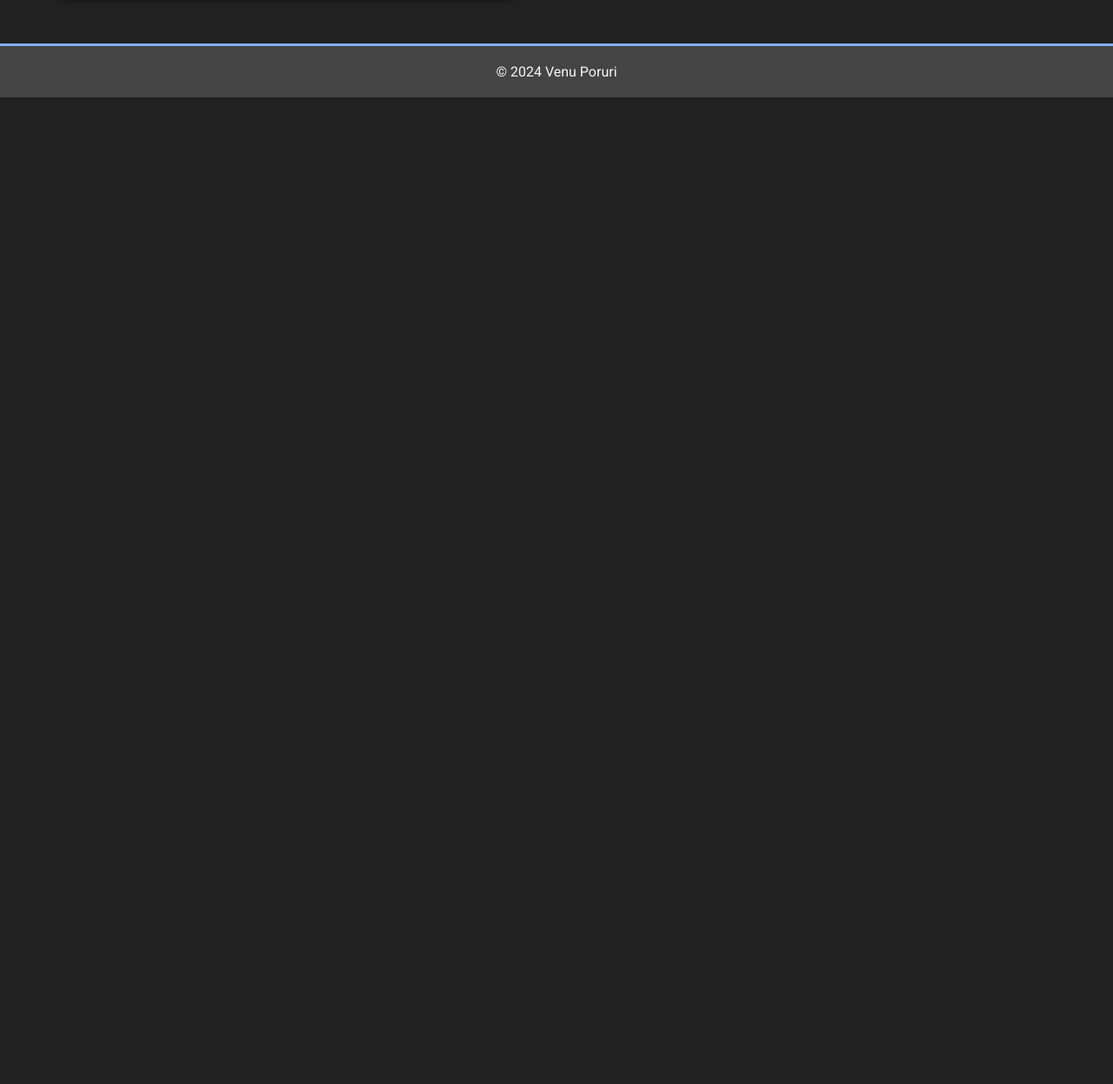
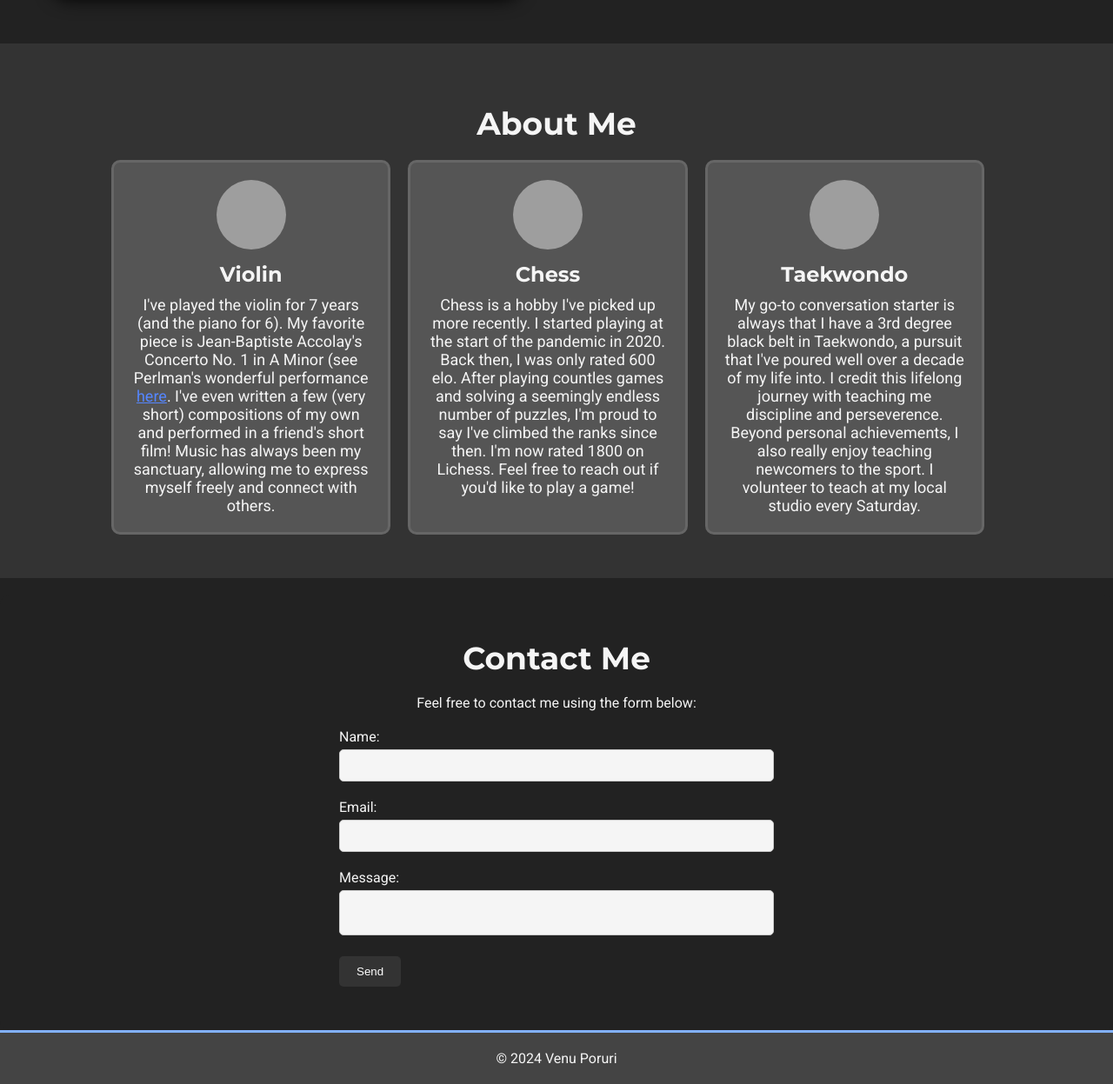
Before and after one commit to vmporuri/personal-website, a plain HTML site: page index.html in a window 1280 px wide. Shown: the part 879-2126 px from the top of the page at 87% size. Before the commit the page ends 991 px from the top, so only its background shows below. Drawn offline with Linux system fonts and the light colour scheme; grey boxes are pictures that could not be loaded.

Commit message:
feat: add 'about me' and 'contact me' sections

```diff
--- a/index.html
+++ b/index.html
@@ -3,7 +3,8 @@
   <head>
     <meta charset="UTF-8" />
     <meta name="viewport" content="width=device-width, initial-scale=1.0" />
-    <title>Venu Poruri</title>
+    <meta name="description" content="Venu Poruri's personal website." />
+    <title>Home | Venu Poruri</title>
     <link rel="stylesheet" href="style.css" />
     <link
       href="https://fonts.googleapis.com/css2?family=Lato:wght@400;700&family=Montserrat:wght@400;700&family=Roboto:wght@400;700&display=swap"
@@ -15,6 +16,7 @@
       href="https://cdnjs.cloudflare.com/ajax/libs/font-awesome/5.15.4/css/all.min.css"
     />
   </head>
+
   <body>
     <header class="header">
       <nav class="sticky-nav">
@@ -37,10 +39,10 @@
             <h1>Hi, I'm Venu Poruri!</h1>
             <p>
               Hello there! My name is Venu Poruri. I'm a junior studying
-              Mathematics and Computer Science and UC Berkeley. I'm very
+              Mathematics and Computer Science at UC Berkeley. I'm very
               interested in software engineering, data science, machine
-              learning, and computer security. Keep scrolling to learn more
-              about me!
+              learning, and cybersecurity. Keep scrolling to learn more about
+              me!
             </p>
 
             <div class="social-icons">
@@ -59,6 +61,80 @@
       </div>
     </section>
 
+    <section class="about-section">
+      <div class="about-header">
+        <h1>About Me</h1>
+      </div>
+      <div class="about-columns">
+        <div class="about-item">
+          <img
+            src="https://www.svgrepo.com/show/240557/violin.svg"
+            alt="Violin Image"
+          />
+          <h2>Violin</h2>
+          <p>
+            I've played the violin for 7 years (and the piano for 6). My
+            favorite piece is Jean-Baptiste Accolay's Concerto No. 1 in A Minor
+            (see Perlman's wonderful performance
+            <a href="https://www.youtube.com/watch?v=ggMPSbSyynY">here</a>. I've
+            even written a few (very short) compositions of my own and performed
+            in a friend's short film! Music has always been my sanctuary,
+            allowing me to express myself freely and connect with others.
+          </p>
+        </div>
+        <div class="about-item">
+          <img
+            src="https://www.svgrepo.com/show/499965/chess.svg"
+            alt="Chess Image"
+          />
+          <h2>Chess</h2>
+          <p>
+            Chess is a hobby I've picked up more recently. I started playing at
+            the start of the pandemic in 2020. Back then, I was only rated 600
+            elo. After playing countles games and solving a seemingly endless
+            number of puzzles, I'm proud to say I've climbed the ranks since
+            then. I'm now rated 1800 on Lichess. Feel free to reach out if you'd
+            like to play a game!
+          </p>
+        </div>
+        <div class="about-item">
+          <img
+            src="https://www.svgrepo.com/show/406565/martial-arts-uniform.svg"
+            alt="Taekwondo Image"
+          />
+          <h2>Taekwondo</h2>
+          <p>
+            My go-to conversation starter is always that I have a 3rd degree
+            black belt in Taekwondo, a pursuit that I've poured well over a
+            decade of my life into. I credit this lifelong journey with teaching
+            me discipline and perseverence. Beyond personal achievements, I also
+            really enjoy teaching newcomers to the sport. I volunteer to teach
+            at my local studio every Saturday.
+          </p>
+        </div>
+      </div>
+    </section>
+
+    <section class="contact-section">
+      <h1>Contact Me</h1>
+      <p>Feel free to contact me using the form below:</p>
+      <form action="#" method="POST">
+        <div class="form-group">
+          <label for="name">Name:</label>
+          <input type="text" id="name" name="name" required />
+        </div>
+        <div class="form-group">
+          <label for="email">Email:</label>
+          <input type="email" id="email" name="email" required />
+        </div>
+        <div class="form-group">
+          <label for="message">Message:</label>
+          <textarea id="message" name="message" required></textarea>
+        </div>
+        <button type="submit">Send</button>
+      </form>
+    </section>
+
     <footer class="footer">
       <div class="container">
         <p>&copy; 2024 Venu Poruri</p>
--- a/style.css
+++ b/style.css
@@ -24,18 +24,18 @@ body {
 }
 
 /* Nav bar */
-.sticky-nav ul {
+nav.sticky-nav ul {
   list-style: none;
   display: flex;
   justify-content: flex-start;
 }
 
-.sticky-nav ul li {
+nav.sticky-nav ul li {
   display: inline;
   margin: 0 10px;
 }
 
-.sticky-nav ul li a {
+nav.sticky-nav ul li a {
   font-family: "Lato", sans-serif;
   color: #f5f5f5;
   text-decoration: none;
@@ -43,13 +43,19 @@ body {
   border-radius: 5px;
 }
 
-.sticky-nav ul li a:hover {
+nav.sticky-nav ul li a:hover {
   background-color: #5586ff;
 }
 
 /* Intro section styling */
 .intro-section {
+  display: flex;
+  flex-direction: column;
+  align-items: center;
+  justify-content: center;
   padding: 50px 0;
+  margin-top: auto;
+  margin-bottom: auto;
   text-align: center;
 }
 
@@ -74,7 +80,7 @@ body {
   background-color: #444;
   border-radius: 20px;
   overflow: hidden;
-  box-shadow: 0 0 10px rgba(0, 0, 0, 0.5);
+  box-shadow: 0 0 20px rgba(0, 0, 0, 0.9);
   margin: 0;
   padding: 0;
 }
@@ -117,6 +123,127 @@ body {
   color: #5586ff;
 }
 
+/***** About me styling *****/
+.about-section {
+  display: flex;
+  flex-direction: column;
+  align-items: center;
+  padding: 50px 0;
+  background-color: #333;
+}
+
+.about-header {
+  font-family: "Montserrat", sans-serif;
+  font-size: 24px;
+  margin-top: 20px;
+  margin-bottom: 20px;
+}
+
+.about-columns {
+  display: flex;
+  justify-content: space-evenly;
+  width: 80%;
+}
+
+.about-item {
+  flex: 1 1 33.33%;
+  margin-right: 20px;
+  background-color: #555;
+  border-radius: 10px;
+  padding: 20px;
+  text-align: center;
+  border: 3px solid #666;
+}
+
+.about-item:last-child {
+  padding: 20px;
+  margin-right: 20px;
+}
+
+.about-item img {
+  width: 80px;
+  height: 80px;
+  border-radius: 50%;
+  margin-bottom: 10px;
+}
+
+.about-item h2 {
+  font-family: "Montserrat", sans-serif;
+  font-size: 24px;
+  margin-bottom: 10px;
+}
+
+.about-item p {
+  font-size: 18px;
+  color: #f5f5f5;
+}
+
+.about-item p a {
+  color: #5586ff;
+}
+.about-item p a:active {
+  color: #5586ff;
+}
+.about-item p a:focus {
+  color: #5586ff;
+  outline: none;
+}
+
+/***** Contact me styling *****/
+.contact-section {
+  display: flex;
+  flex-direction: column;
+  background-color: #222;
+  padding: 50px;
+  border-radius: 10px;
+  margin-top: 20px;
+  justify-content: center;
+  align-items: center;
+}
+
+.contact-section h1 {
+  font-family: "Montserrat", sans-serif;
+  font-size: 36px;
+  margin-bottom: 20px;
+}
+
+.contact-section p {
+  font-size: 16px;
+  margin-bottom: 20px;
+}
+
+.contact-section .form-group {
+  margin-bottom: 20px;
+}
+
+.contact-section label {
+  margin-bottom: 5px;
+  display: block;
+  font-size: 16px;
+}
+
+.contact-section input,
+.contact-section textarea {
+  width: 500px;
+  padding: 10px;
+  border-radius: 5px;
+  border: 1px solid #ccc;
+  background-color: #f5f5f5;
+  resize: none;
+}
+
+.contact-section button {
+  background-color: #333;
+  color: #fff;
+  border: none;
+  padding: 10px 20px;
+  border-radius: 5px;
+}
+
+.contact-section button:hover {
+  background-color: #5586ff;
+}
+
 /***** Footer styling *****/
 .footer {
   background-color: #444;
```
